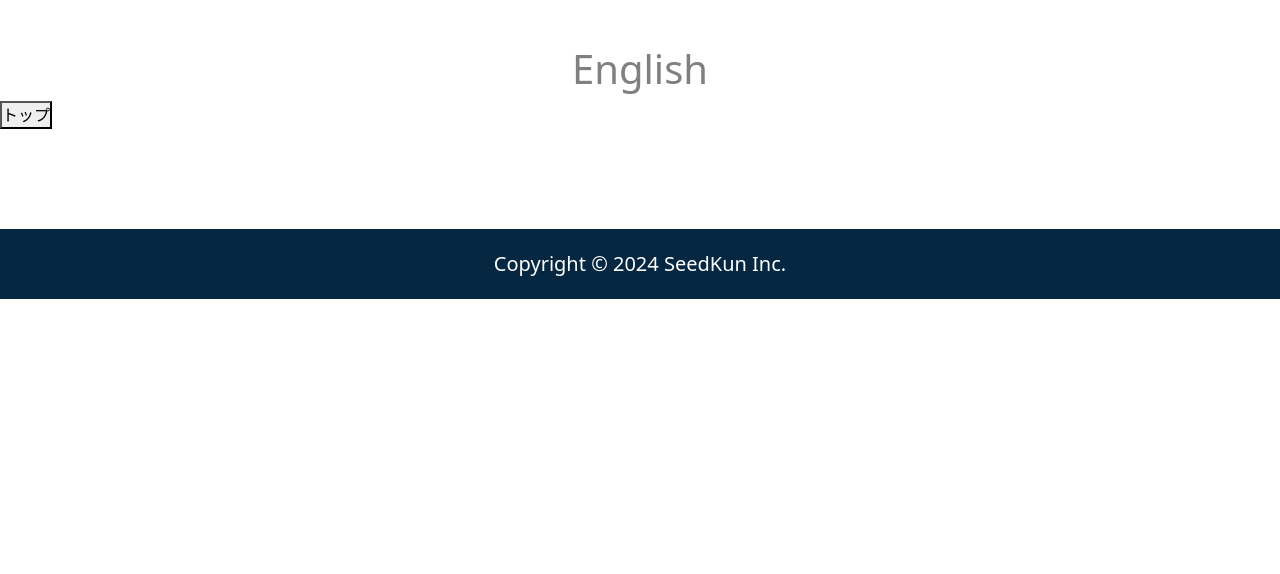
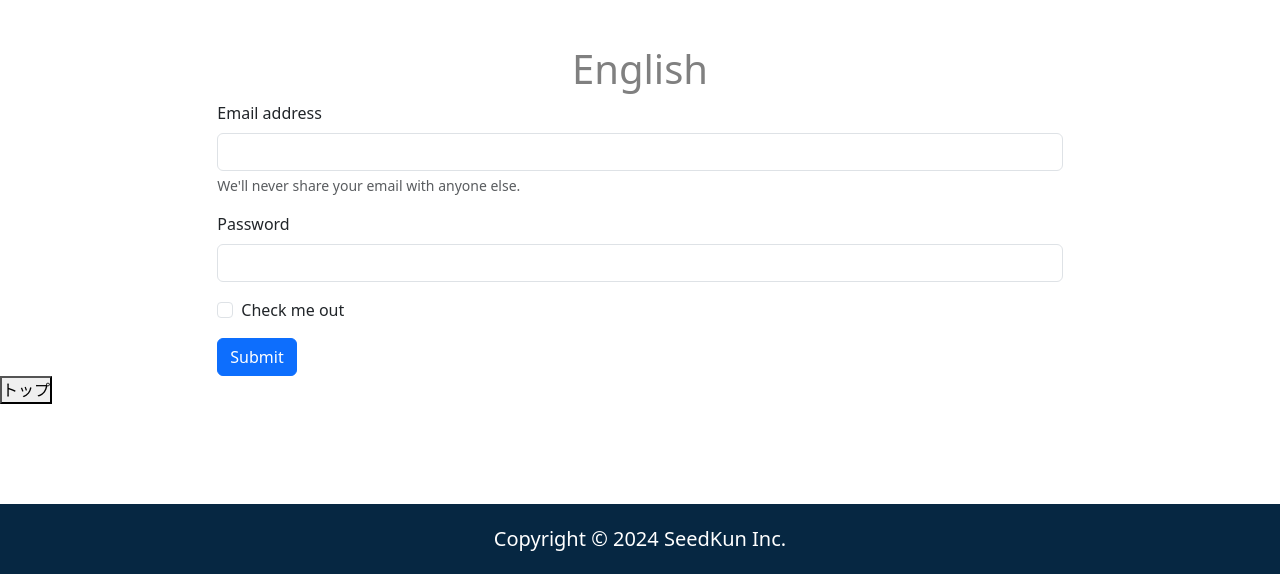
Before and after one commit to tuchiya0202/GitPracticetest, a plain HTML site: page index.html in a window 1280 px wide. Shown: the part 955-1529 px from the top of the page. Before the commit the page ends 1254 px from the top, so only its background shows below. Drawn offline with nearby package versions, Linux system fonts and the light colour scheme.

Commit message:
フォーム作成

```diff
--- a/index.html
+++ b/index.html
@@ -47,6 +47,28 @@
                 </p>
             </div>
         </section>
+        <container class="py-5">
+            <div class="row">
+                <div class="col-8 offset-2">
+                    <form>
+                        <div class="mb-3">
+                          <label for="exampleInputEmail1" class="form-label">Email address</label>
+                          <input type="email" class="form-control" id="exampleInputEmail1" aria-describedby="emailHelp">
+                          <div id="emailHelp" class="form-text">We'll never share your email with anyone else.</div>
+                        </div>
+                        <div class="mb-3">
+                          <label for="exampleInputPassword1" class="form-label">Password</label>
+                          <input type="password" class="form-control" id="exampleInputPassword1">
+                        </div>
+                        <div class="mb-3 form-check">
+                          <input type="checkbox" class="form-check-input" id="exampleCheck1">
+                          <label class="form-check-label" for="exampleCheck1">Check me out</label>
+                        </div>
+                        <button type="submit" class="btn btn-primary">Submit</button>
+                      </form>
+                </div>
+            </div>
+        </container>
         <button type="button" id="toTop">トップ</button>
     </main>
     <footer>
```
